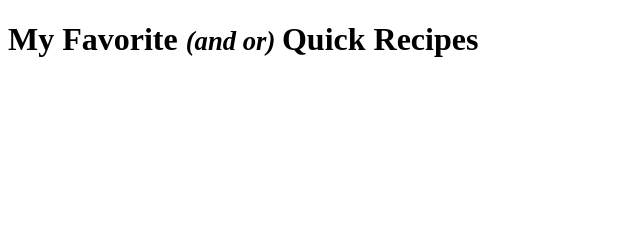
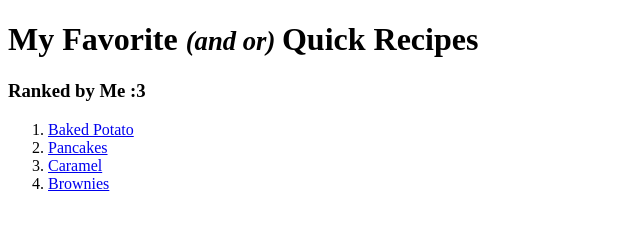
Before and after one commit to MeiszeS/odin-recipes, a plain HTML site: page index.html in a window 1280 px wide. Shown: the whole page, without its empty margins (0-640 px from the left). Drawn offline with Linux system fonts and the light colour scheme.

Commit message:
Added links to recipes from index page Added Caramel Page

```diff
--- a/index.html
+++ b/index.html
@@ -7,5 +7,12 @@
 </head>
 <body>
     <h1>My Favorite <em><small> (and or) </small></em> Quick Recipes</h1>
+    <h3>Ranked by Me :3</h3>
+    <ol>
+        <li><a href="./recipes/bakedPotato.html">Baked Potato</a></li>
+        <li><a href="./recipes/pancakes.html">Pancakes</a></li>
+        <li><a href="./recipes/caramel.html">Caramel</a></li>
+        <li><a href="./recipes/brownies.html">Brownies</a></li>
+    </ol>
 </body>
 </html>
```
Also changed, not shown: recipes/caramel.html (added).
